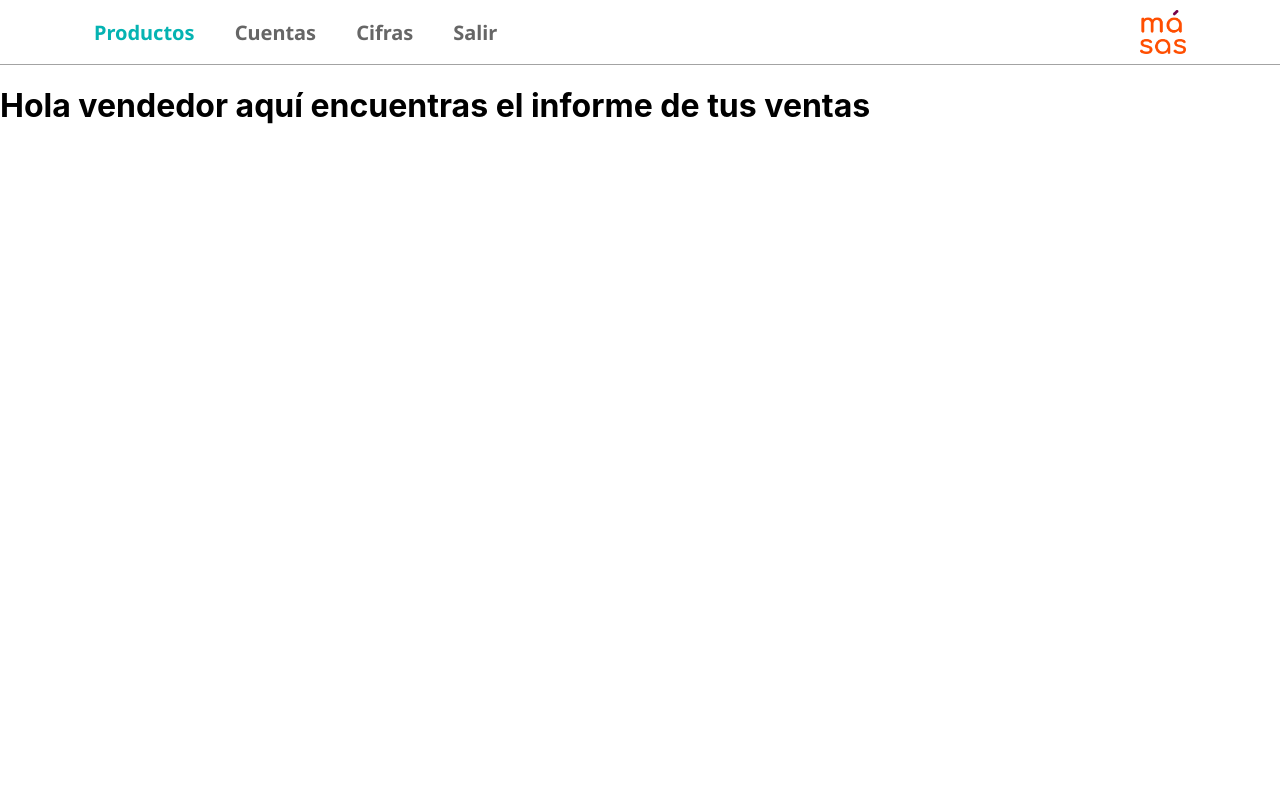
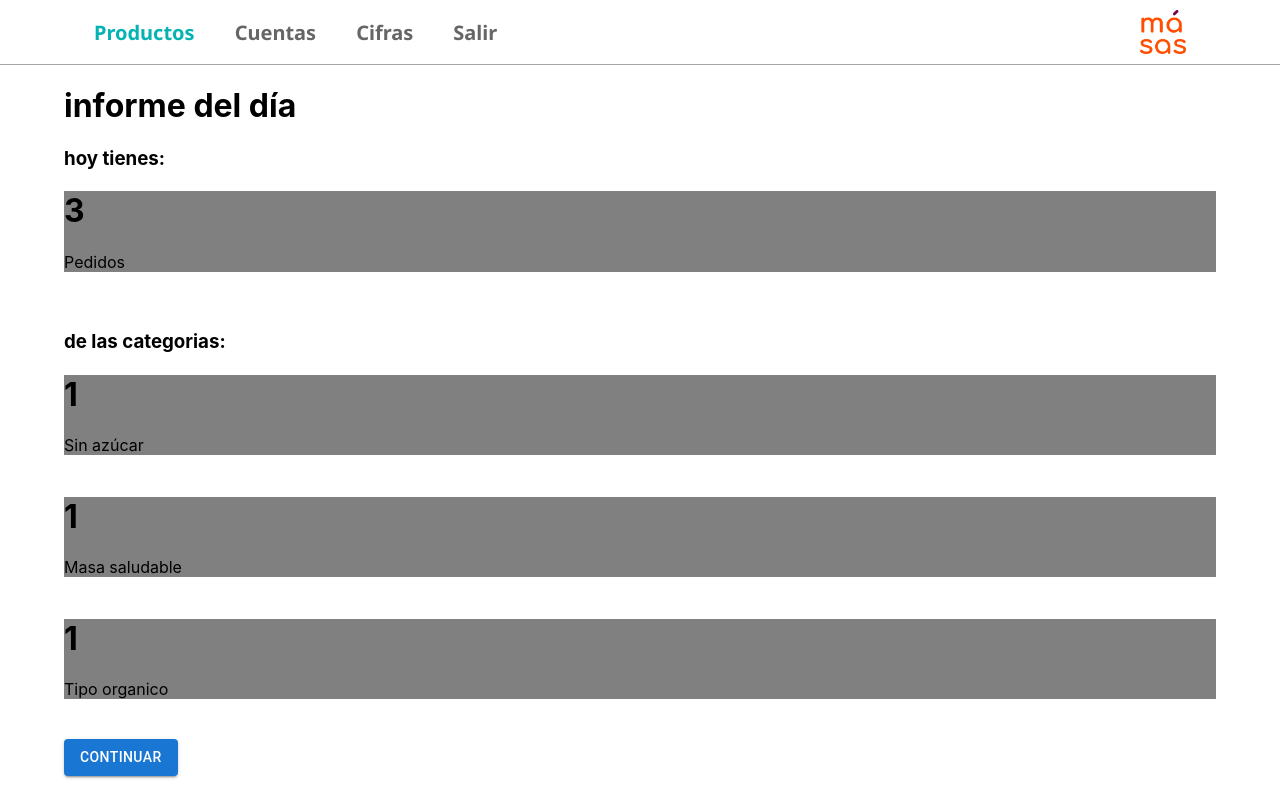
Before and after one commit to masasorganization/masas-web, a React (Create React App) app: page /report in a window 1280 px wide. Built offline with nearby package versions, Linux system fonts and the light colour scheme.

Commit message:
Report logic added

```diff
--- a/src/pages/admin/report.jsx
+++ b/src/pages/admin/report.jsx
@@ -1,10 +1,83 @@
 import AdminNavbar from '../../components/admin/AdminNavbar'
+import Box from '@mui/material/Box'
+import Button from '@mui/material/Button'
+import Container from '@mui/material/Container'
+import { Link } from 'react-router-dom'
+
+const datosReporte = [
+  {
+    idPedido: 1,
+    categoriaPedido: 'Sin azúcar'
+  },
+  {
+    idPedido: 2,
+    categoriaPedido: 'Masa saludable'
+  },
+  {
+    idPedido: 3,
+    categoriaPedido: 'Tipo organico'
+  }
+]
+
+let indice = datosReporte.length
+
+var sinAzucar = 0
+for (let a = 0; a < datosReporte.length; a++) {
+  if (datosReporte[a].categoriaPedido === 'Sin azúcar') {
+    sinAzucar++
+  }
+}
+
+var masaSaludable = 0
+for (var b = 0; b < datosReporte.length; b++) {
+  if (datosReporte[b].categoriaPedido === 'Masa saludable') {
+    masaSaludable++
+  }
+}
+
+var tipoOrganico = 0
+for (var c = 0; c < datosReporte.length; c++) {
+  if (datosReporte[c].categoriaPedido === 'Tipo organico') {
+    tipoOrganico++
+  }
+}
 
 function Report() {
   return (
     <div>
       <AdminNavbar estado='1' />
-      <h1>Hola vendedor aquí encuentras el informe de tus ventas</h1>
+      <Container fixed>
+        <h1>informe del día</h1>
+
+        <h3>hoy tienes:</h3>
+        <Box sx={{ bgcolor: 'gray' }}>
+          <h1>{indice}</h1> Pedidos
+        </Box>
+        <br />
+        <br />
+        <h3>de las categorias:</h3>
+        <Box sx={{ bgcolor: 'gray' }}>
+          <h1>{sinAzucar}</h1> Sin azúcar
+        </Box>
+        <br />
+        <Box sx={{ bgcolor: 'gray' }}>
+          <h1>{masaSaludable}</h1> Masa saludable
+        </Box>
+        <br />
+        <Box sx={{ bgcolor: 'gray' }}>
+          <h1>{tipoOrganico}</h1> Tipo organico
+        </Box>
+        <br />
+        <br />
+        <Button
+          component={Link}
+          variant='contained'
+          color='primary'
+          to='ordersclient'
+        >
+          Continuar
+        </Button>
+      </Container>
     </div>
   )
 }
```
